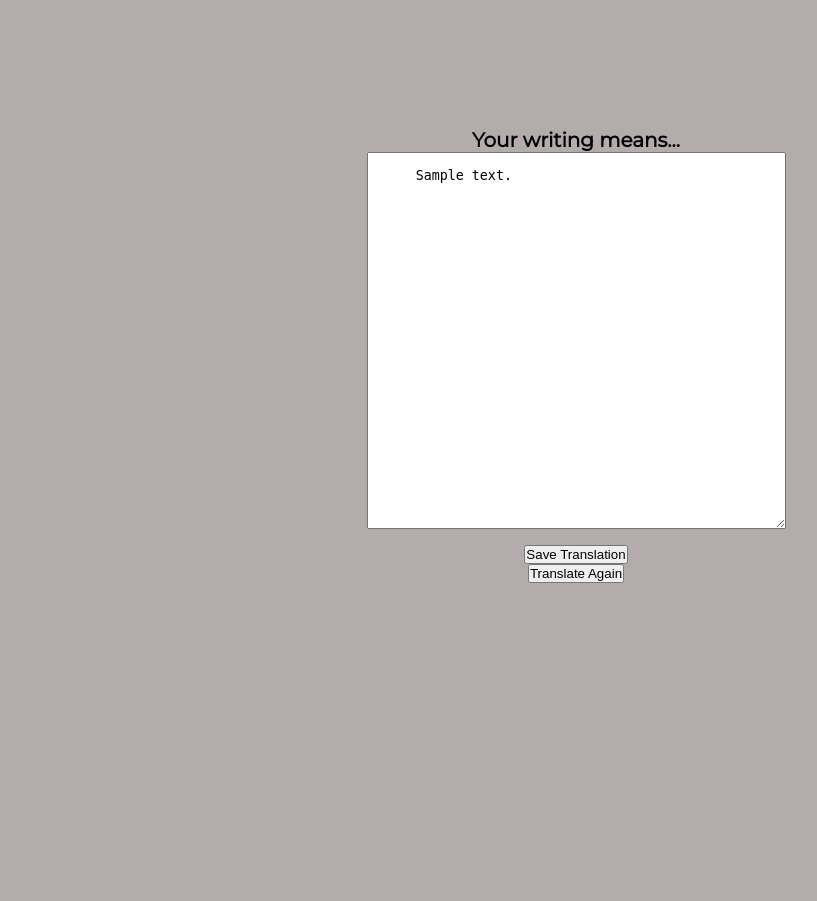
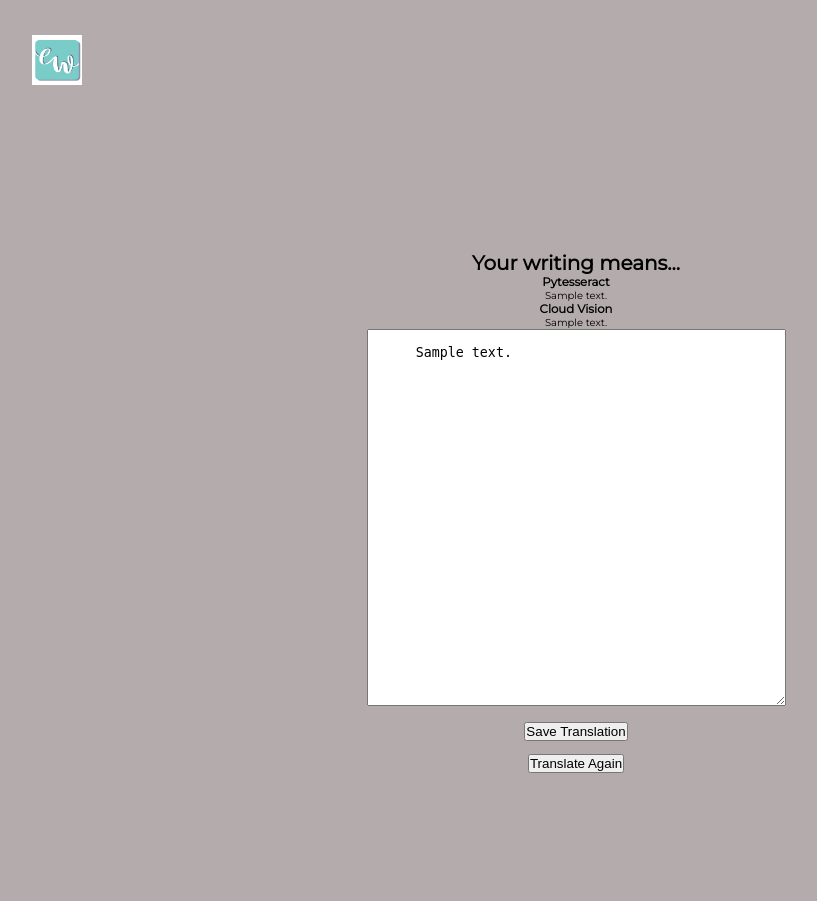
Before and after one commit to DevEca/ExpressWrite, a Flask app: template templates/result.html in a window 1280 px wide. Shown: the whole page, without its empty margins (64-881 px from the left). Before the commit the page ends 583 px from the top, so only its background shows below. Run offline with Flask 2, Linux system fonts and the light colour scheme; the template is opened without the code that fills it: most values are stand-ins (such as "Sample title", 1, 10 or a date in 2020); some libraries are stand-ins or nearby versions.

Commit message:
Update result.html

```diff
--- a/templates/result.html
+++ b/templates/result.html
@@ -2,11 +2,16 @@
 <html>
    <head>
    <link rel="stylesheet" href="{{ url_for('static', filename='css/index.css')}}">
+   <meta name="viewport" content="width=device-width, initial-scale=1.0">
    </head>
    <body>
-      <div id="resultdiv">
+      <div class="navbar">
+         <a href="{{ url_for('transagain') }}"><img src="{{url_for('static', filename='img/logo.png')}}" class="logo"></a>
+     </div>
+   <div id="resultdiv">
+
    <h1>Your writing means...</h1>
-   <!--<h3>Pytesseract</h3>
+   <h3>Pytesseract</h3>
    <ul>
       {% for i in textresultPT: %}
       <li>{{ i }}</li>
@@ -18,7 +23,8 @@
       {% for n in textresultCV: %}
       <li>{{ n }}</li>
       {% endfor %}
-   </ul>-->
+   </ul>
+
 
     <textarea id="textresult" name="text result" rows="25" cols="50">
       {% for n in textresultCV: %}
@@ -28,10 +34,10 @@
 
    <form action="http://localhost:5000/translation" method = "POST" enctype = "multipart/form-data">
       <input type="submit" value="Save Translation"/>
-      </form>
+      </form><br>
 
-   <form method="post" action="/">
-      <input type="submit" value="Translate Again" name="Translate Again"/>
+      <form action="http://localhost:5000/transagain">
+      <input type="submit" value="Translate Again" name="transagain"/>
       </form>
    </div>
    </body>
```
